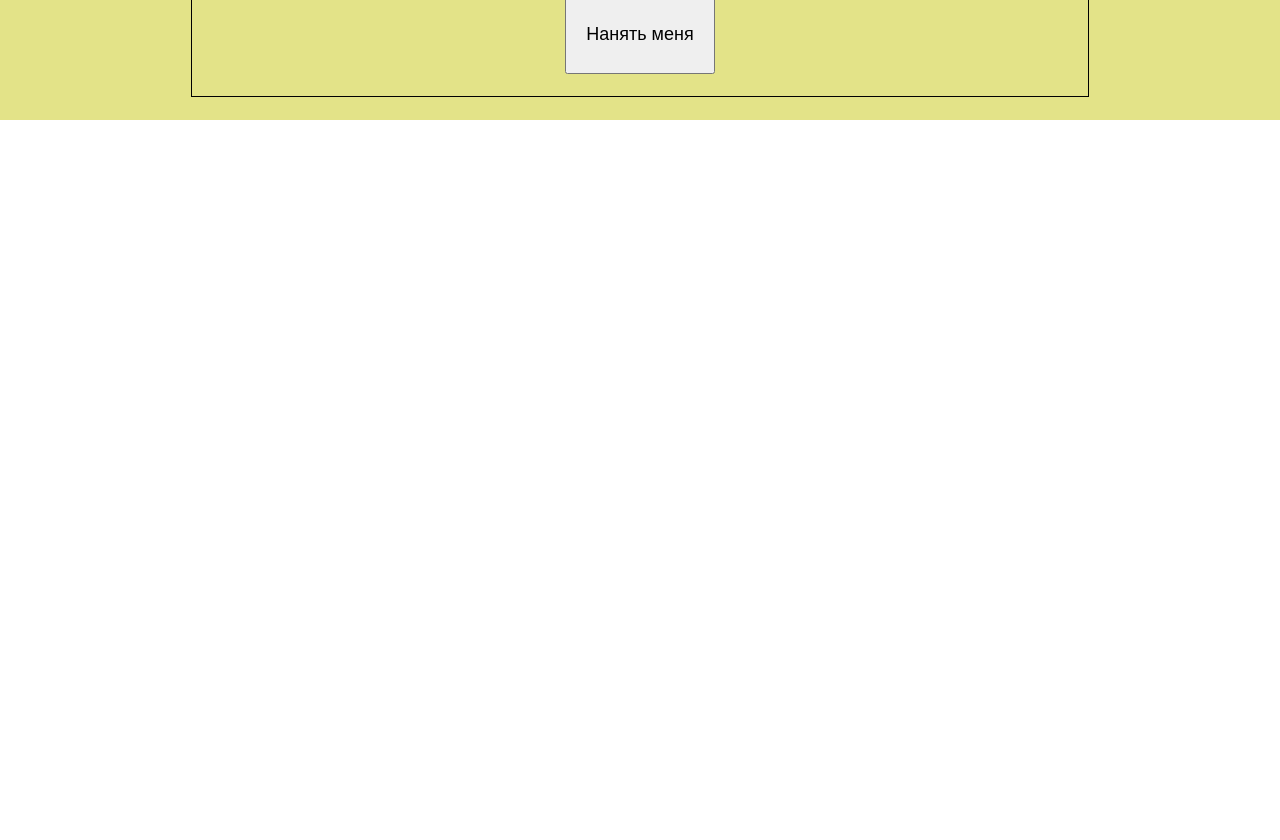
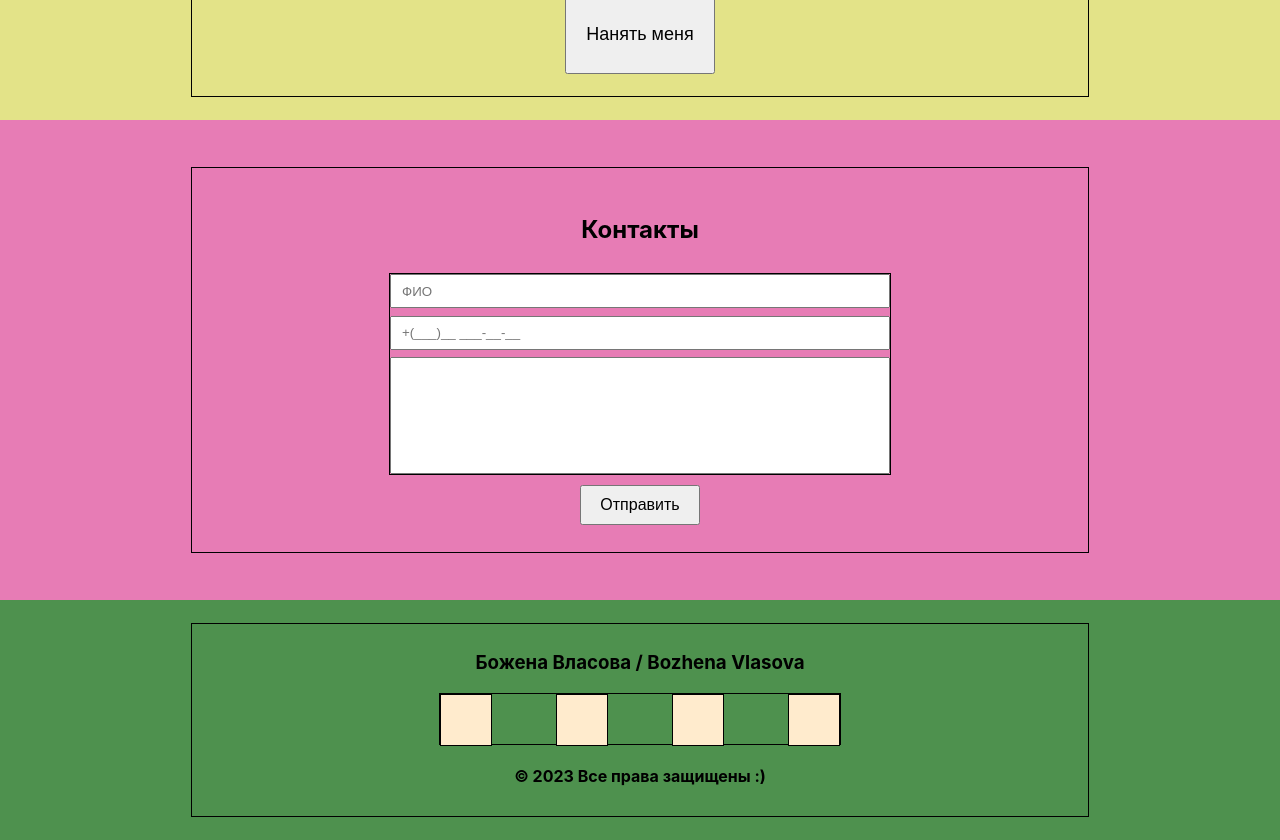
Before and after one commit to BozhenaVlasova/portfolio, a React (Create React App) app: page / in a window 1280 px wide. Shown: the part 2600-3440 px from the top of the page. Before the commit the page ends 2720 px from the top, so only its background shows below. Built offline with nearby package versions, Linux system fonts and the light colour scheme.

Commit message:
added Contacts and Footer components

```diff
--- a/src/App.tsx
+++ b/src/App.tsx
@@ -5,6 +5,8 @@ import Main from "./main/Main";
 import Skills from "./skills/Skills";
 import Works from "./works/Works";
 import RemoteWork from "./remoteWork/RemoteWork";
+import Contacts from "./contacts/Contacts";
+import Footer from "./footer/Footer";
 
 function App() {
     return (
@@ -14,6 +16,8 @@ function App() {
             <Skills />
             <Works />
             <RemoteWork />
+            <Contacts />
+            <Footer />
         </div>
     );
 }
```
